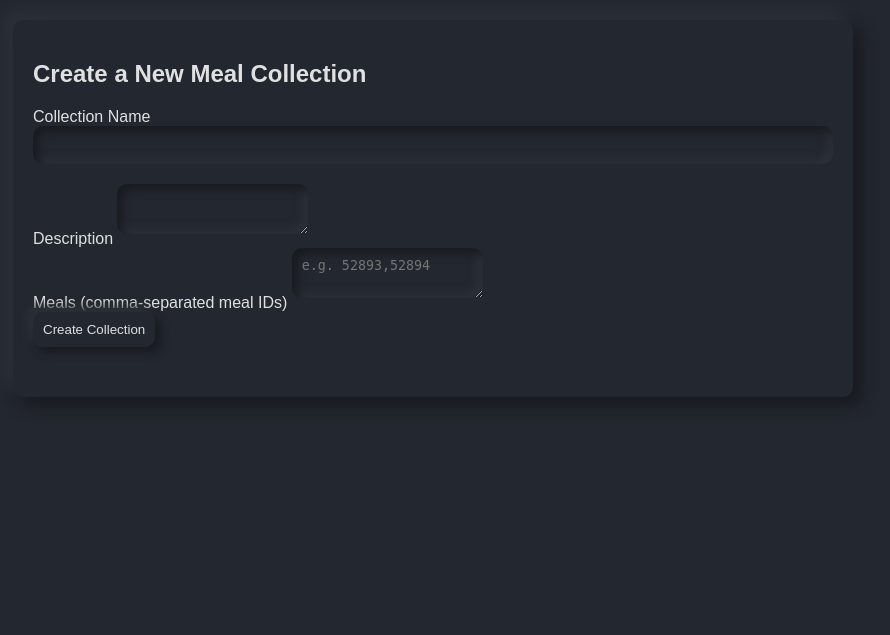
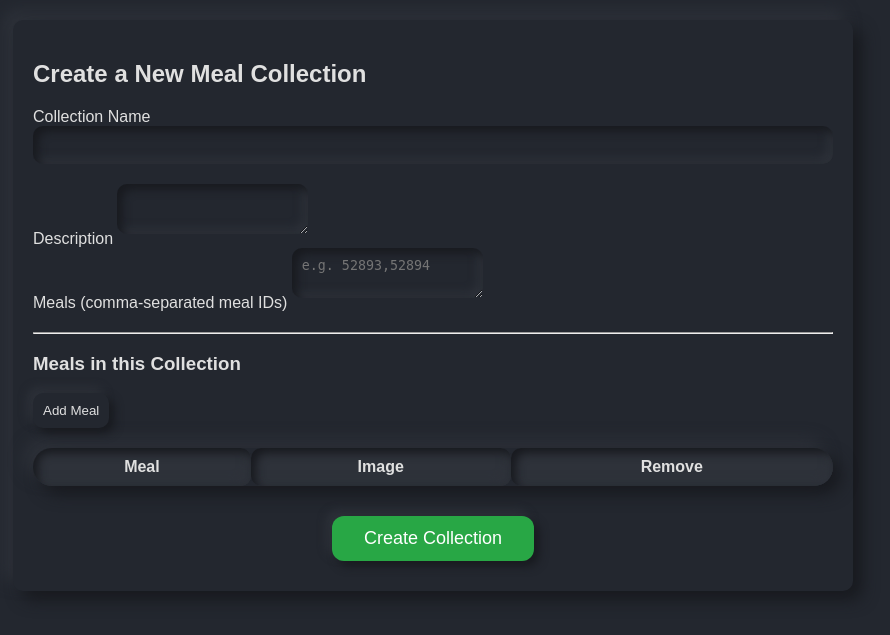
Before and after one commit to handfistface/recipe-roguelite, a Flask app: page /collections/create_collection in a window 1280 px wide. Shown: the top 635 px of the page, without its empty margins (207-1097 px from the left). Run offline with Flask 3, Linux system fonts and the light colour scheme; lists and menus that the app fills with data are empty.

Commit message:
Implement meal collection editing and enhance meal search functionality

```diff
--- a/controllers/mealCollections.py
+++ b/controllers/mealCollections.py
@@ -1,3 +1,4 @@
+import json
 from flask import Blueprint, render_template, request, jsonify
 from lib.mealCollectionDatabase import MealCollectionDatabase
 from lib.mealDatabase import MealDatabase
@@ -62,14 +63,31 @@ class MealCollectionsController:
             "description": data.get("description", ""),
             "meals": meals
         }
-        # Add to DB (DB assigns id and editDate)
-        collection_id = self.mealCollectionsDatabase.addCollection(collection_data)
-        return jsonify({"message": "Collection created", "collection_id": collection_id})
+        collection_id = data.get("collection_id")
+        if collection_id:
+            # Editing: update existing collection
+            updated = self.mealCollectionsDatabase.updateCollection(collection_id, collection_data)
+            if updated:
+                return jsonify({"message": "Collection updated", "collection_id": collection_id})
+            else:
+                return jsonify({"error": "Collection not found or update failed"}), 404
+        else:
+            # Creating: add new collection
+            new_id = self.mealCollectionsDatabase.addCollection(collection_data)
+            return jsonify({"message": "Collection created", "collection_id": new_id})
 
     def search_meals(self):
         query = request.args.get("query", "")
         results = self.mealDatabase.searchMeals(query)
-        return jsonify(results)
+        # Ensure each result has mealId, meal, mealThumb
+        formatted = []
+        for m in results:
+            formatted.append({
+                "mealId": m.get("mealId") or m.get("idMeal") or m.get("id"),
+                "meal": m.get("meal") or m.get("strMeal"),
+                "mealThumb": m.get("mealThumb") or m.get("strMealThumb")
+            })
+        return jsonify(formatted)
 
     def add_meal_to_collection(self):
         data = request.json
@@ -84,8 +102,19 @@ class MealCollectionsController:
         return jsonify({"error": "Collection not found"}), 404
 
     def get_collection(self, collection_id):
-        collection = self.collections.get(collection_id)
+        # Fetch from persistent DB, not in-memory
+        collection = self.mealCollectionsDatabase.getCollectionById(collection_id)
         if collection:
+            # Replace meals (IDs) with full meal objects
+            meal_ids = collection.get("meals", [])
+            meals = []
+            for meal_id in meal_ids:
+                meal = self.mealDatabase.getMealById(meal_id)
+                if meal:
+                    meals.append(meal)
+            collection = dict(collection)  # Copy to avoid mutating DB
+            collection["meals"] = meals
+            collectionJson = json.dumps(collection, indent=4)  # Format for readability
             return jsonify(collection)
         return jsonify({"error": "Collection not found"}), 404
 
--- a/static/js/createCollection.js
+++ b/static/js/createCollection.js
@@ -1,18 +1,150 @@
 document.addEventListener('DOMContentLoaded', function() {
-    document.getElementById('createCollectionForm').addEventListener('submit', function(e) {
-        e.preventDefault();
+
+    // Helper to get query param
+    function getQueryParam(name) {
+        const urlParams = new URLSearchParams(window.location.search);
+        return urlParams.get(name);
+    }
+
+    const collectionId = getQueryParam('collection_id');
+    // Hide form button, show correct bottom button
+    document.getElementById('formCreateBtn').style.display = 'none';
+    if (collectionId) {
+        document.getElementById('saveCollectionBtn').style.display = 'inline-block';
+        document.getElementById('createCollectionBtn').style.display = 'none';
+        // Editing mode: fetch collection and pre-fill form
+        fetch(`/collections/get/${collectionId}`)
+            .then(res => res.json())
+            .then(collection => {
+                if (collection.error) return;
+                document.getElementById('formTitle').textContent = 'Edit Meal Collection';
+                document.getElementById('collectionName').value = collection.name || '';
+                document.getElementById('collectionDescription').value = collection.description || '';
+                // Meals: convert array to comma-separated IDs if possible
+                if (Array.isArray(collection.meals)) {
+                    window.currentMeals = collection.meals.map(m => ({
+                        mealId: m.mealId || m.idMeal || m.id,
+                        meal: m.meal || m.strMeal,
+                        mealThumb: m.mealThumb || m.strMealThumb
+                    }));
+                    renderMealsTable();
+                    document.getElementById('collectionMeals').value = window.currentMeals.map(m => m.mealId).join(',');
+                }
+            });
+    } else {
+        document.getElementById('saveCollectionBtn').style.display = 'none';
+        document.getElementById('createCollectionBtn').style.display = 'inline-block';
+        window.currentMeals = [];
+    }
+
+    // Render meals table
+    function renderMealsTable() {
+        const tbody = document.querySelector('#mealsTable tbody');
+        tbody.innerHTML = '';
+        window.currentMeals.forEach(function(meal, idx) {
+            const tr = document.createElement('tr');
+            tr.innerHTML = `
+                <td>${meal.meal}</td>
+                <td><img src="${meal.mealThumb}" alt="${meal.meal}" style="width:60px; height:auto;"></td>
+                <td><button class="removeMealBtn" data-idx="${idx}" style="background:none; border:none; color:red; font-size:20px; cursor:pointer;" title="Remove"><span>&#128465;</span></button></td>
+            `;
+            tbody.appendChild(tr);
+        });
+    }
+
+    // Remove meal
+    document.querySelector('#mealsTable').addEventListener('click', function(e) {
+        if (e.target.closest('.removeMealBtn')) {
+            const idx = e.target.closest('.removeMealBtn').dataset.idx;
+            window.currentMeals.splice(idx, 1);
+            renderMealsTable();
+            document.getElementById('collectionMeals').value = window.currentMeals.map(function(m) { return m.mealId; }).join(',');
+        }
+    });
+
+    // Add Meal button opens modal
+    document.getElementById('addMealBtn').addEventListener('click', function() {
+        document.getElementById('searchModal').style.display = 'block';
+        document.getElementById('searchInput').value = '';
+        document.querySelector('#searchResultsTable tbody').innerHTML = '';
+    });
+
+    // Close modal
+    document.getElementById('closeModalBtn').addEventListener('click', function() {
+        document.getElementById('searchModal').style.display = 'none';
+    });
+
+    // Search meals
+    document.getElementById('searchInput').addEventListener('input', function() {
+        const query = this.value.trim();
+        if (!query) {
+            document.querySelector('#searchResultsTable tbody').innerHTML = '';
+            return;
+        }
+        fetch(`/collections/search_meals?query=${encodeURIComponent(query)}`)
+            .then(res => res.json())
+            .then(results => {
+                const tbody = document.querySelector('#searchResultsTable tbody');
+                tbody.innerHTML = '';
+                results.forEach(meal => {
+                    const tr = document.createElement('tr');
+                    tr.innerHTML = `
+                        <td>${meal.meal || meal.strMeal}</td>
+                        <td><img src="${meal.mealThumb || meal.strMealThumb}" alt="${meal.meal || meal.strMeal}" style="width:60px; height:auto;"></td>
+                        <td><button class="addMealBtn" data-mealid="${meal.mealId || meal.idMeal || meal.id}" data-mealname="${meal.meal || meal.strMeal}" data-mealthumb="${meal.mealThumb || meal.strMealThumb}" style="background:none; border:none; color:green; font-size:20px; cursor:pointer;" title="Add"><span>+</span></button></td>
+                    `;
+                    tbody.appendChild(tr);
+                });
+            });
+    });
+
+    // Add meal from search
+    document.querySelector('#searchResultsTable').addEventListener('click', function(e) {
+        if (e.target.closest('.addMealBtn')) {
+            const btn = e.target.closest('.addMealBtn');
+            const mealId = btn.dataset.mealid;
+            const mealName = btn.dataset.mealname;
+            const mealThumb = btn.dataset.mealthumb;
+            // Prevent duplicates
+            if (!window.currentMeals.some(m => m.mealId === mealId)) {
+                window.currentMeals.push({ mealId, meal: mealName, mealThumb });
+                renderMealsTable();
+                document.getElementById('collectionMeals').value = window.currentMeals.map(m => m.mealId).join(',');
+            }
+        }
+    });
+
+    function handleSaveOrCreate(isEdit) {
         const name = document.getElementById('collectionName').value;
         const description = document.getElementById('collectionDescription').value;
-        const meals = document.getElementById('collectionMeals').value;
-        fetch('/collections/create', {
+        const meals = window.currentMeals.map(m => m.mealId);
+        let url = '/collections/create';
+        let payload = { name, description, meals };
+        if (isEdit) {
+            payload.collection_id = collectionId;
+        }
+        fetch(url, {
             method: 'POST',
             headers: { 'Content-Type': 'application/json' },
-            body: JSON.stringify({ name, description, meals })
+            body: JSON.stringify(payload)
         })
         .then(res => res.json())
         .then(data => {
             document.getElementById('creationMessage').textContent = data.message;
-            document.getElementById('createCollectionForm').reset();
+            if (!isEdit) {
+                document.getElementById('createCollectionForm').reset();
+                window.currentMeals = [];
+                renderMealsTable();
+            }
         });
+    }
+
+    document.getElementById('saveCollectionBtn').addEventListener('click', function() {
+        handleSaveOrCreate(true);
     });
+    document.getElementById('createCollectionBtn').addEventListener('click', function() {
+        handleSaveOrCreate(false);
+    });
+    // Initial render for new collection
+    renderMealsTable();
 });
--- a/templates/createCollection.html
+++ b/templates/createCollection.html
@@ -10,7 +10,7 @@
 </head>
 <body>
     <div class="container">
-        <h2>Create a New Meal Collection</h2>
+        <h2 id="formTitle">Create a New Meal Collection</h2>
         <form id="createCollectionForm">
             <div class="form-group">
                 <label for="collectionName">Collection Name</label>
@@ -24,9 +24,45 @@
                 <label for="collectionMeals">Meals (comma-separated meal IDs)</label>
                 <textarea id="collectionMeals" name="collectionMeals" class="form-control" rows="2" placeholder="e.g. 52893,52894"></textarea>
             </div>
-            <button type="submit" class="btn btn-primary">Create Collection</button>
+            <button type="submit" id="formCreateBtn" class="btn btn-primary">Create Collection</button>
         </form>
         <div id="creationMessage" style="margin-top:20px;"></div>
+    <hr>
+    <h3>Meals in this Collection</h3>
+    <button id="addMealBtn" class="btn btn-success" type="button">Add Meal</button>
+    <table id="mealsTable" class="table" style="margin-top:10px;">
+        <thead>
+            <tr>
+                <th>Meal</th>
+                <th>Image</th>
+                <th>Remove</th>
+            </tr>
+        </thead>
+        <tbody></tbody>
+    </table>
+
+    <!-- Modal for searching meals -->
+    <div id="searchModal" class="modal" style="display:none; position:fixed; top:0; left:0; width:100vw; height:100vh; background:rgba(0,0,0,0.5); z-index:1000;">
+        <div style="background:#fff; margin:5% auto; padding:20px; width:90%; max-width:600px; border-radius:8px; position:relative;">
+            <button id="closeModalBtn" style="position:absolute; top:10px; right:10px; font-size:20px; background:none; border:none;">&times;</button>
+            <h4>Search Meals</h4>
+            <input type="text" id="searchInput" class="form-control" placeholder="Type meal name..." style="margin-bottom:10px;">
+            <table id="searchResultsTable" class="table">
+                <thead>
+                    <tr>
+                        <th>Meal</th>
+                        <th>Image</th>
+                        <th>Add</th>
+                    </tr>
+                </thead>
+                <tbody></tbody>
+            </table>
+        </div>
+    </div>
+    <div style="text-align:center; margin-top:30px;">
+        <button id="saveCollectionBtn" class="btn" style="background:#28a745; color:#fff; font-size:18px; padding:12px 32px; border-radius:12px; display:none;">Save Collection</button>
+        <button id="createCollectionBtn" class="btn" style="background:#28a745; color:#fff; font-size:18px; padding:12px 32px; border-radius:12px; display:none;">Create Collection</button>
+    </div>
     </div>
 </body>
 </html>
--- a/templates/mealCollections.html
+++ b/templates/mealCollections.html
@@ -21,12 +21,14 @@
                         <th>Name</th>
                         <th>Description</th>
                         <th>Meal Count</th>
+                        <th>Edit</th>
                     </tr>
                     {% for collection in collections %}
                     <tr>
                         <td>{{ collection.name }}</td>
                         <td>{{ collection.description }}</td>
                         <td>{{ collection.meals|length }}</td>
+                        <td><a href="/collections/create_collection?collection_id={{ collection.id }}" class="btn btn-secondary">Edit</a></td>
                     </tr>
                     {% endfor %}
                 </table>
```
Also changed, not shown: data/mealCollections.json (+14 -3 lines), 1 other file.
